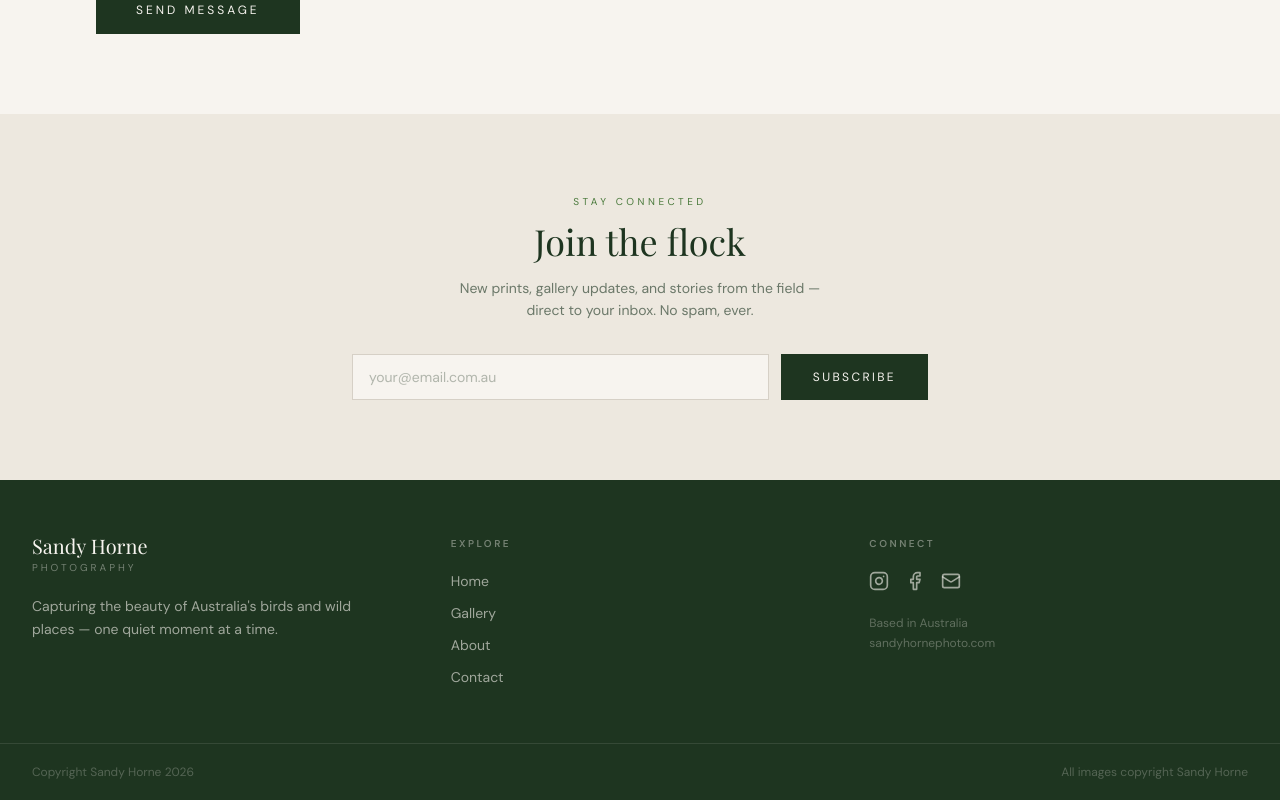
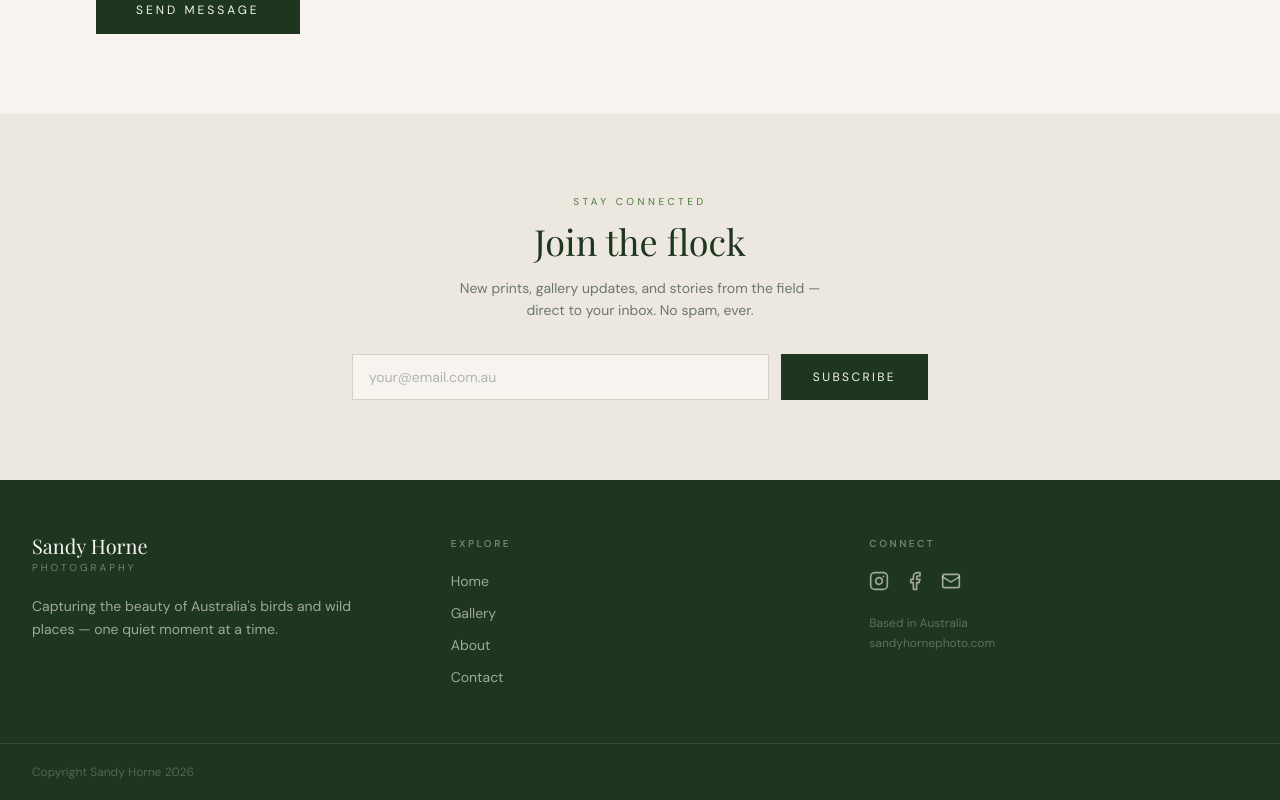
Before and after one commit to redbubble-ash/sandy-horne-photography, a Next.js app: page /contact in a window 1280 px wide. Shown: the part 809-1609 px from the top of the page. Built offline with nearby package versions, Linux system fonts and the light colour scheme; a web font is replaced by a local one.

Commit message:
Fix copyright line

```diff
--- a/src/components/Footer.tsx
+++ b/src/components/Footer.tsx
@@ -83,7 +83,6 @@ export default function Footer() {
       <div className="border-t border-[#f7f4ef]/10">
         <div className="max-w-7xl mx-auto px-6 lg:px-8 py-5 flex flex-col sm:flex-row justify-between items-center gap-2 text-xs text-[#f7f4ef]/25">
           <p>Copyright Sandy Horne {new Date().getFullYear()}</p>
-          <p>All images copyright Sandy Horne</p>
         </div>
       </div>
     </footer>
```
